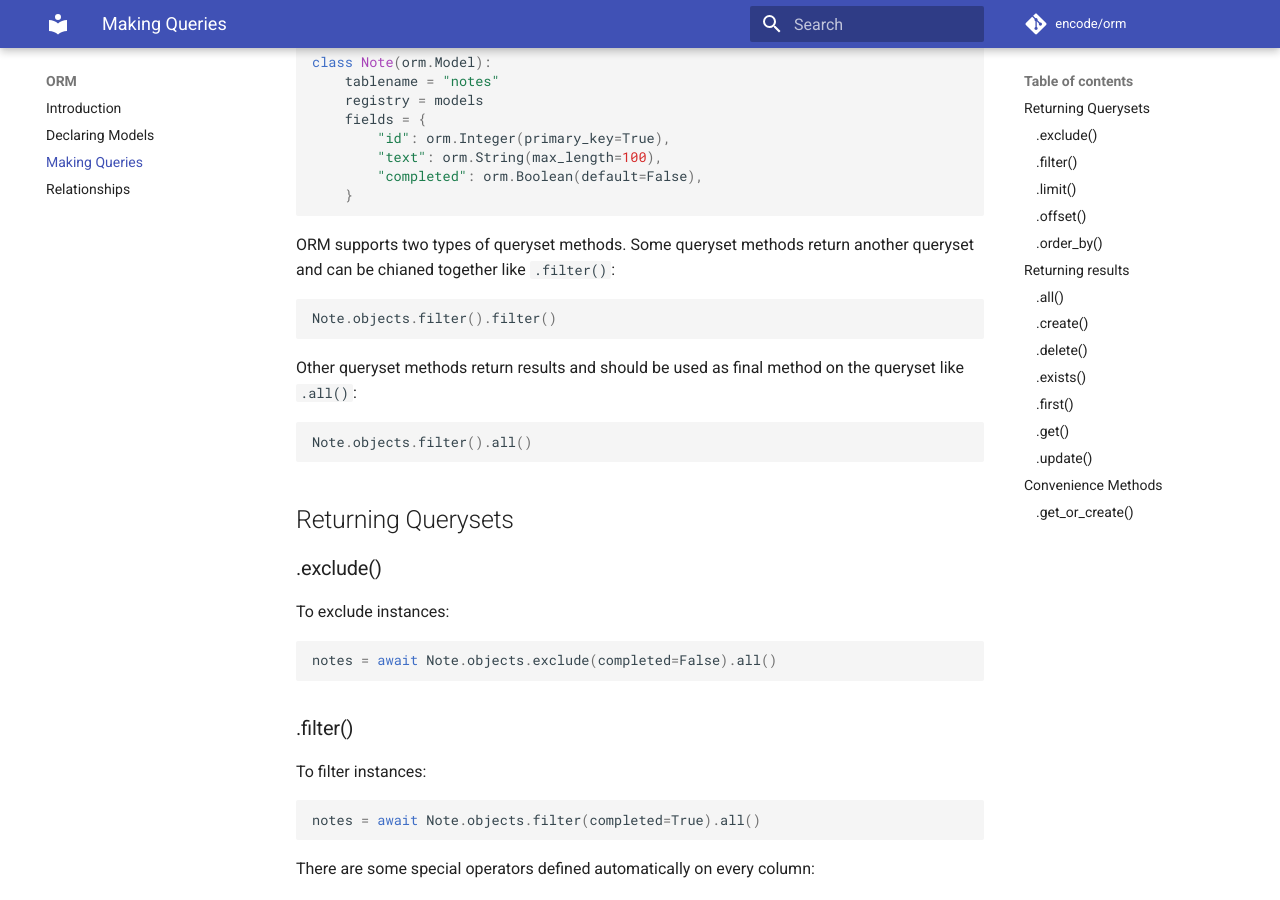
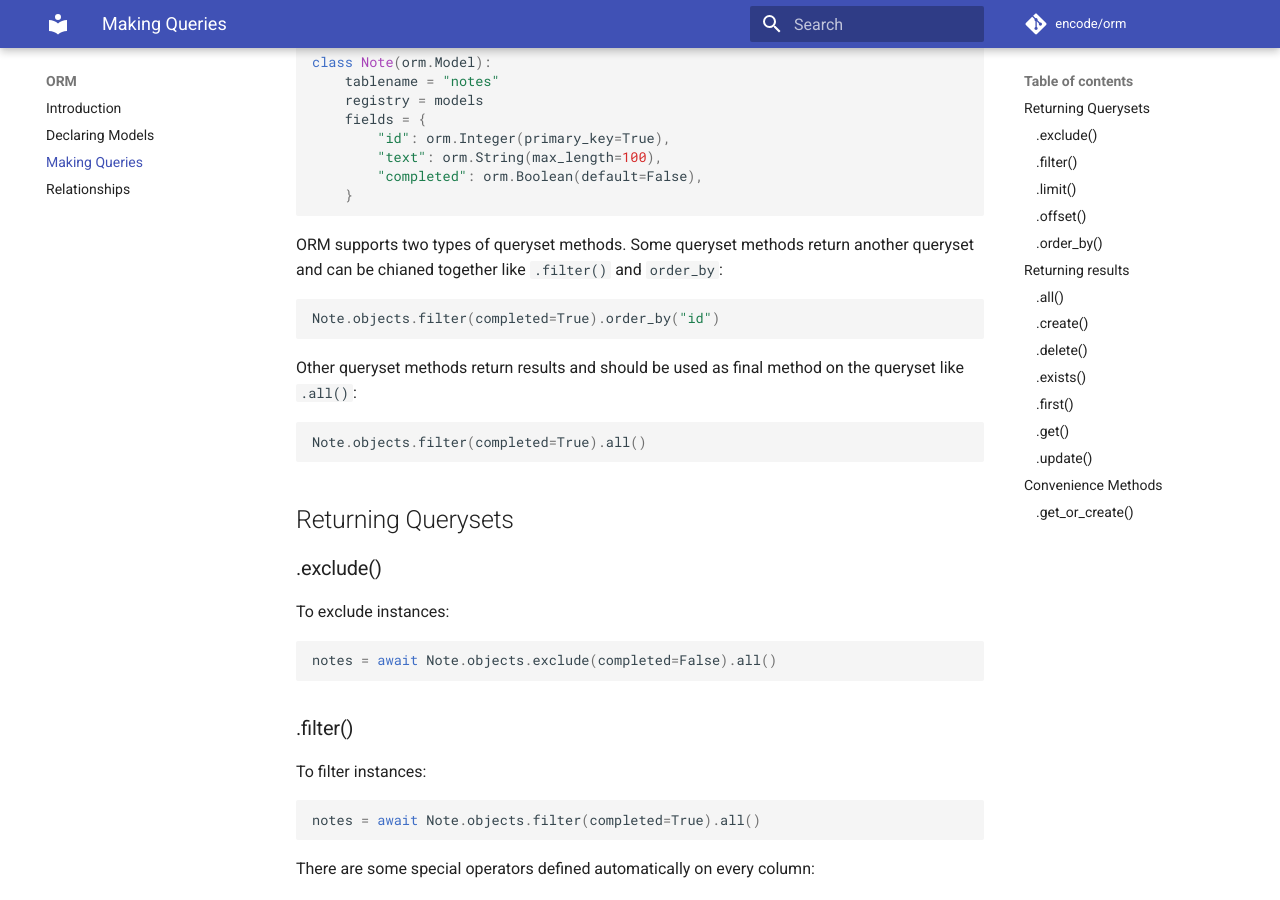
Before and after one commit to encode/orm, an MkDocs documentation site: the page built from docs/making_queries.md, in a window 1280 px wide and 900 px high, scrolled down 312 px. Built offline with MkDocs 1.6.1 and Material for MkDocs 9.7.7, drawn with Linux system fonts in a browser that asks for light colours; comment, search, counter and statistics services are not loaded.

Commit message:
Update example in docs

````diff
--- a/docs/making_queries.md
+++ b/docs/making_queries.md
@@ -19,16 +19,16 @@ class Note(orm.Model):
 ```
 
 ORM supports two types of queryset methods.
-Some queryset methods return another queryset and can be chianed together like `.filter()`:
+Some queryset methods return another queryset and can be chianed together like `.filter()` and `order_by`:
 
 ```python
-Note.objects.filter().filter()
+Note.objects.filter(completed=True).order_by("id")
 ```
 
 Other queryset methods return results and should be used as final method on the queryset like `.all()`:
 
 ```python
-Note.objects.filter().all()
+Note.objects.filter(completed=True).all()
 ```
 
 ## Returning Querysets
````
